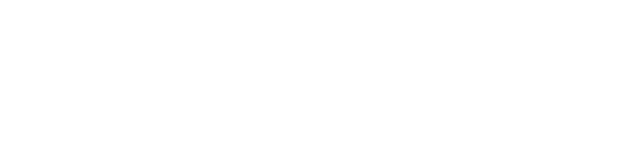
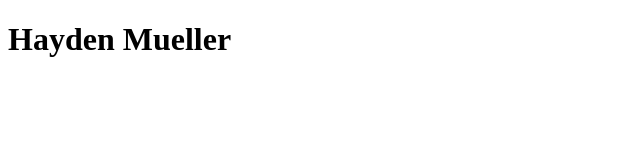
Before and after one commit to haydenmueller05/wdd131, a plain HTML site: page assignments/index.html in a window 1280 px wide. Shown: the whole page, without its empty margins (0-640 px from the left). Drawn offline with Linux system fonts and the light colour scheme.

Commit message:
second commit

```diff
--- a/assignments/index.html
+++ b/assignments/index.html
@@ -3,9 +3,9 @@
 <head>
     <meta charset="UTF-8">
     <meta name="viewport" content="width=device-width, initial-scale=1.0">
-    <title>Document</title>
+    <title>Assignment</title>
 </head>
 <body>
-
+    <h1>Hayden Mueller</h1>
 </body>
 </html>
```
